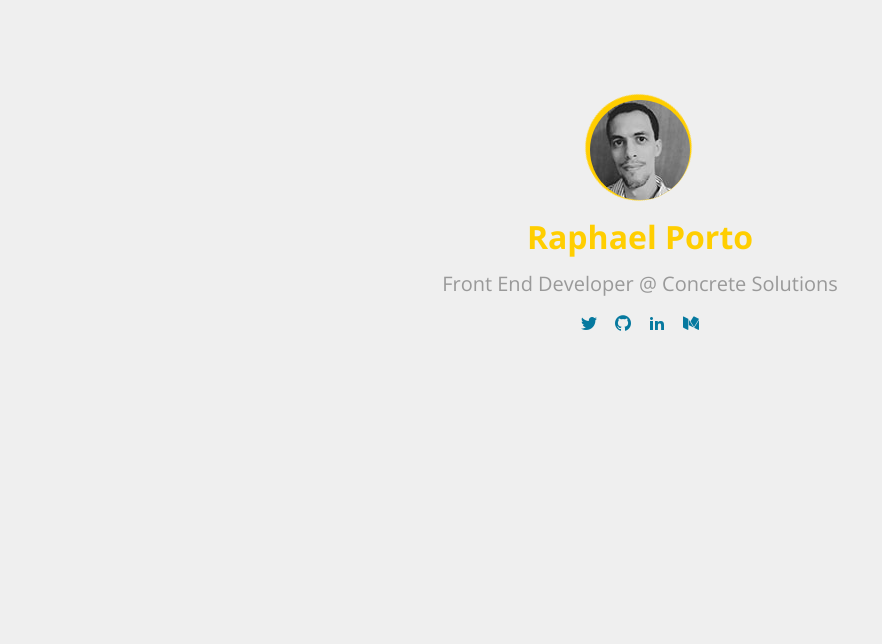
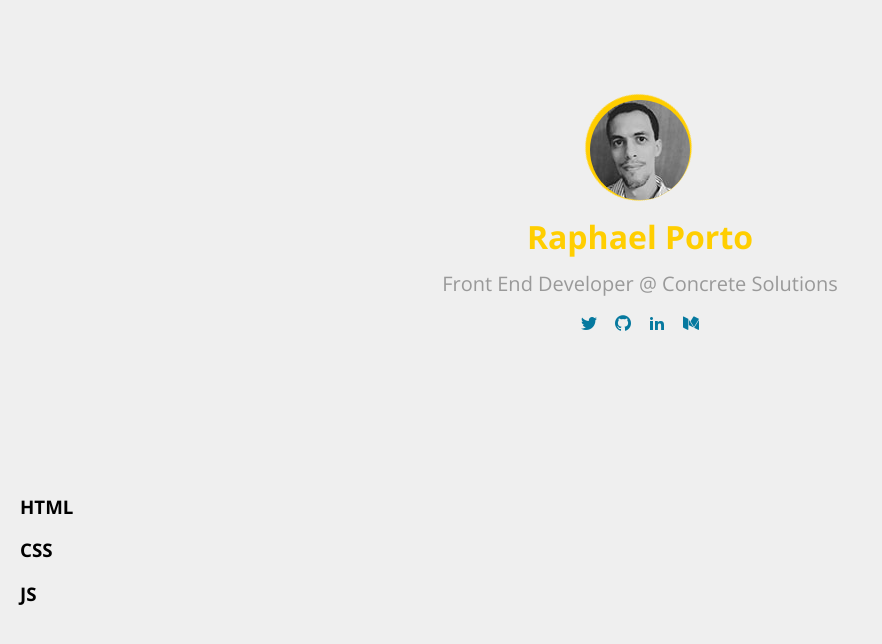
Before and after one commit to raphaelpor/raphaelpor.github.io, a React app: page / in a window 1280 px wide. Shown: the top 644 px of the page, without its empty margins (0-882 px from the left). Built offline with nearby package versions, Linux system fonts and the light colour scheme.

Commit message:
Add CoreSkills on Skills

```diff
--- a/src/views/Skills/index.js
+++ b/src/views/Skills/index.js
@@ -1,8 +1,14 @@
 import React from 'react';
 import './style.css';
 
+import CoreSkills from './components/CoreSkills';
+
 function Skills() {
-  return <div className="Skills container" />;
+  return (
+    <div className="Skills container">
+      <CoreSkills />
+    </div>
+  );
 }
 
 export default Skills;
```
